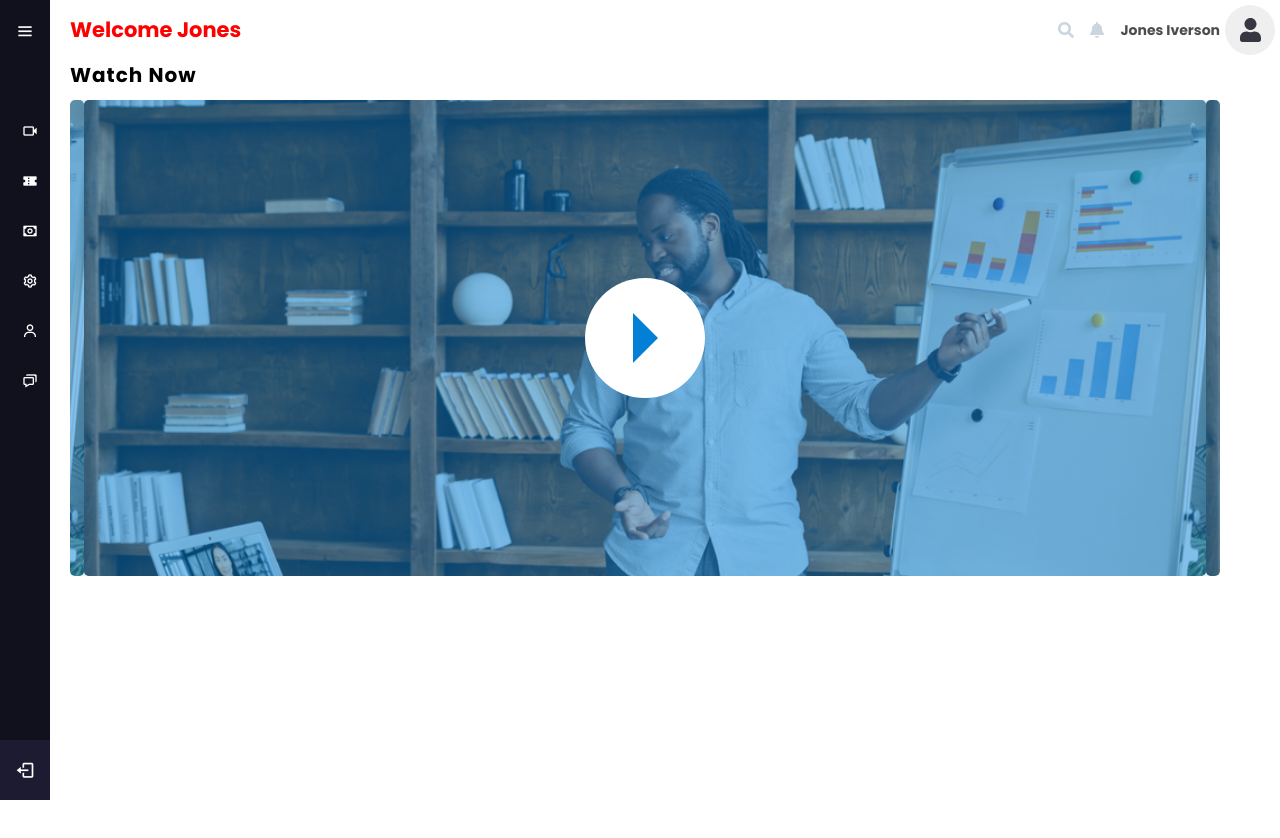
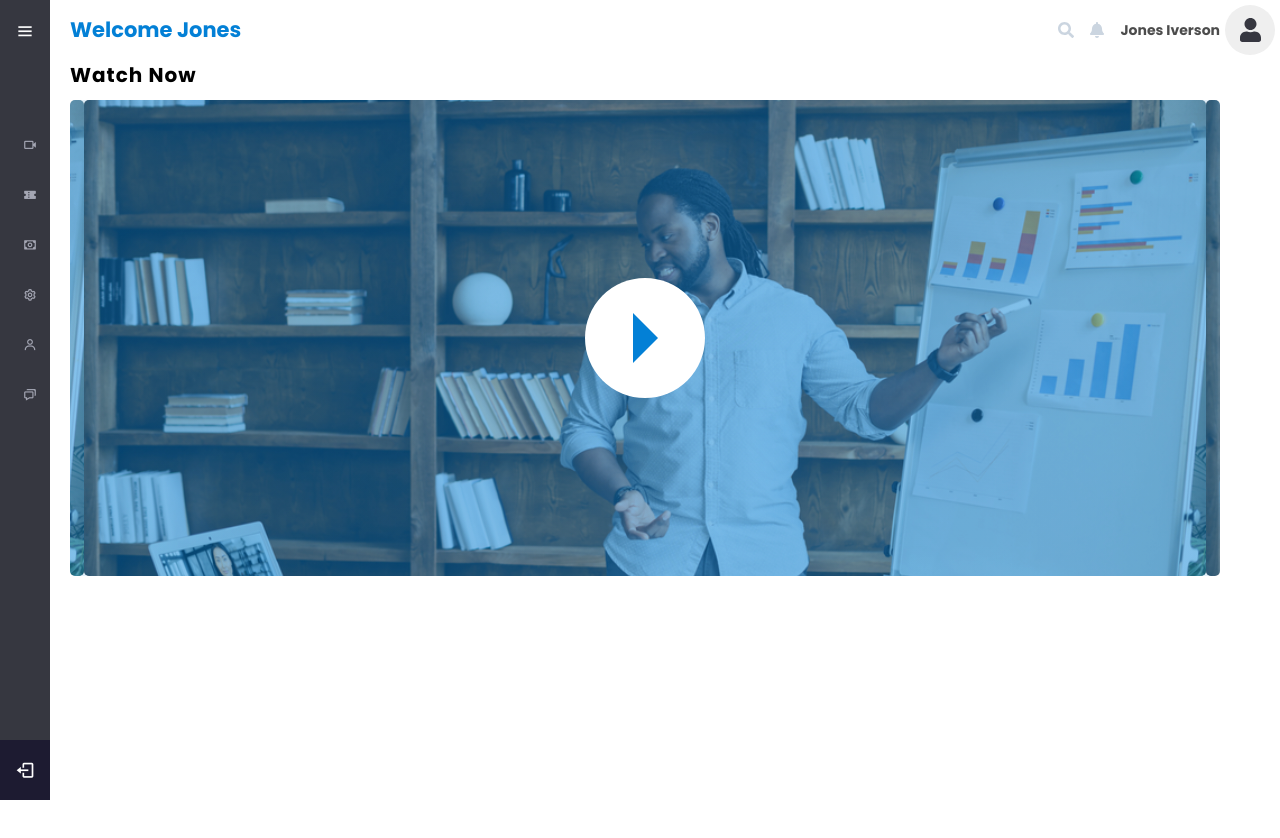
Before and after one commit to alleneben/mirror-ventures, a React (Create React App) app: page / in a window 1280 px wide. Both pictures are taken after typing "name@example.com", "Sample123" into the empty fields and a click on the button "Log In". Shown: the top 838 px of the page. Built offline with nearby package versions, Linux system fonts and the light colour scheme.

Commit message:
sidenav color scheme

```diff
--- a/src/index.css
+++ b/src/index.css
@@ -34,8 +34,8 @@ body {
   width: 50px;
   /* width: 0; */
   display: none;
-  background: #11101d;
-  padding: 6px 0;
+  background: #363740;
+  /* padding: 15px 10px; */
   transition: all 0.5s ease;
 }
 .sidebar.active{
@@ -47,6 +47,7 @@ body {
   display: flex;
   height: 50px;
   width: 100%;
+  margin: 20px 0 0 20px;
   align-items: center;
   opacity: 0;
   pointer-events: none;
@@ -69,7 +70,7 @@ body {
 }
 .sidebar ul li .bx-search:hover{
   background: #fff;
-  color: #1d1b31;
+  color: #363740;
 }
 .sidebar #menubtn {
   position: absolute;
@@ -93,7 +94,7 @@ body {
 .sidebar ul li{
   position: relative;
   height: 50%;
-  width: 100%;
+  /* width: 100%; */
   margin: 0 5px;
   list-style: none;
   line-height: 50px;
@@ -135,24 +136,25 @@ body {
   border-radius: 12px;
   outline: none;
   border: none;
-  background: #1d1b31;
+  background: #363740;
   padding-left: 50px;
   font-size: 18px;
   color: #fff;
 }
 
 .sidebar ul li a{
-  color: #fff;
+  color: #A4A6B3;
+  font-size: 14px;
   display: flex;
   align-items: center;
   text-decoration: none;
   transition: all 0.4s ease;
-  border-radius: 12px;
+  /* border-radius: 12px; */
   white-space: nowrap;
 }
 .sidebar ul li a:hover{
-  color: #11101d;
-  background: #fff;
+  color: #fff;
+  background: rgba(255,255,255,.1);
 }
 .sidebar ul li i{
   height: 50px;
@@ -263,7 +265,7 @@ body {
   position: absolute;
   line-height: 50px;
   background: #fff;
-  color: red;
+  color: #0380D6;
   font-weight: 800;
   font-size: 14px;
   top: 0;
@@ -302,7 +304,7 @@ body {
   min-width: 50px;
   border-radius: 12px;
   line-height: 50px;
-  color: #11101d;
+  color: #363740;
   font-size: 20px;
   font-weight: 700;
   /* text-align: center; */
```
